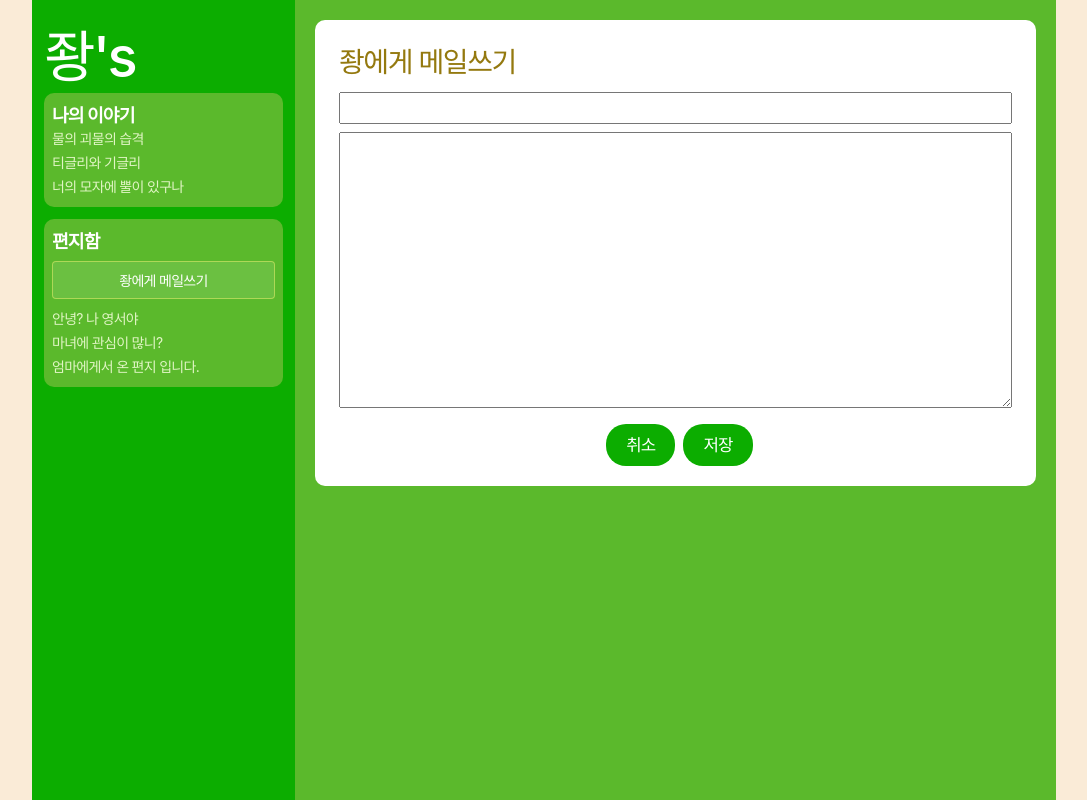
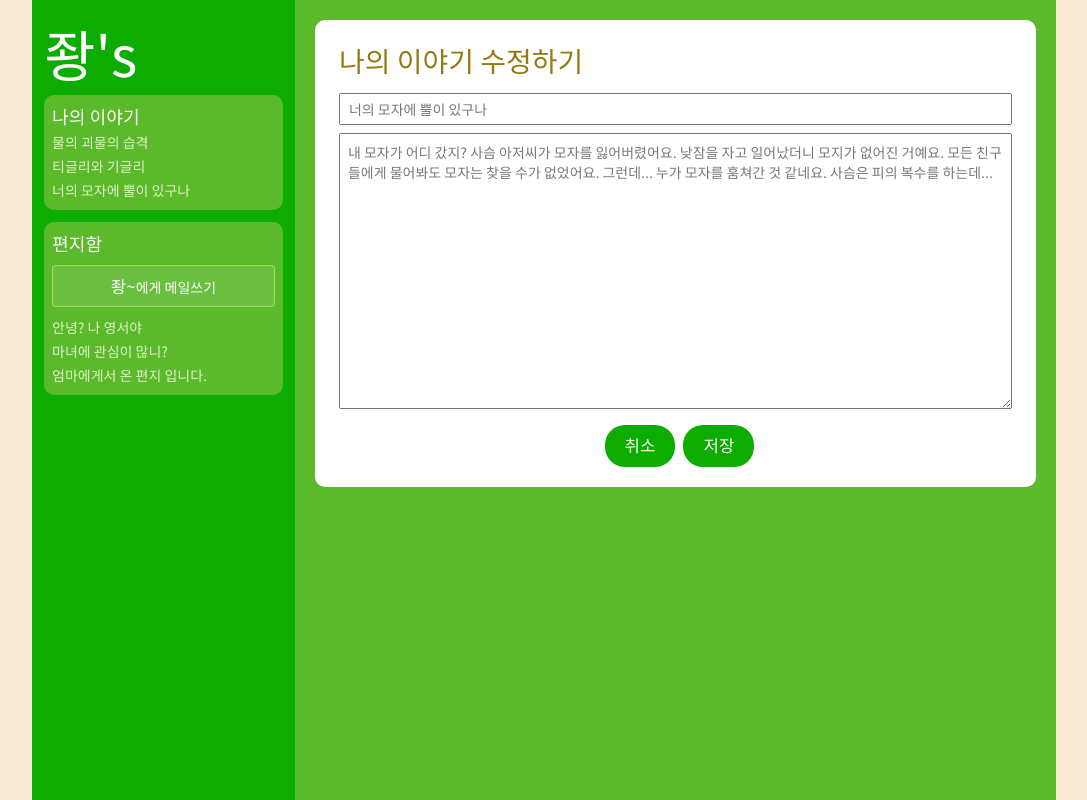
Before and after one commit to oher77/jwang, a React (Create React App) app: page / in a window 1280 px wide. Shown: the top 800 px of the page, without its empty margins (96-1183 px from the left). Built offline with nearby package versions, Linux system fonts and the light colour scheme.

Commit message:
오늘은 회의가 많았다

```diff
--- a/src/App.js
+++ b/src/App.js
@@ -8,6 +8,7 @@ import ReadMails from './component/ReadMails';
 import Welcome from './component/Welcome';
 import CreateContents from './component/CreateContents';
 import CreateMails from './component/CreateMails';
+import UpdateContents from './component/UpdateContents';
 
 class App extends Component {
   constructor(props) {
@@ -15,7 +16,7 @@ class App extends Component {
     this.max_content_id = 3;
     this.max_mail_id = 3;
     this.state = {
-      mode: 'create-mail',
+      mode: 'update-story',
       selected_content_id: 3,
       selected_mail_id: 2,
       contents: [
@@ -32,6 +33,7 @@ class App extends Component {
       welcome: { title: '좡\'s 좡좡좡', desc: '안녕? 나는 좡이야. 나는 초록색을 좋아해. 그리고 하던 일을 멈추고 다른 일을 하는 것을 좋아해. 왜냐면 나는 내가 시작한 일이 마무리 되는 것이 너무 슬퍼. 내가 하던 일과 영 영 이별하는 느낌이야... 그래서 엄마한테 매일 혼나지. "또 중간에 딴 짓 한다!!!!" 샤워를 하고 나와서 옷을 입지 않고 티비를 본다던가... 바지를 한 쪽 가랭이만 입고 책을 읽는 다던가... 나는 미련이 많고 원하는 걸 잘 이야기 하지 못 해. 그래도 나는 내가 좋은 사람이라는 걸 알아. 그래서 내가 좋아. 그리고 나는 커서 멋진 사람이 될꺼야. 어떤 일을 아주 미루다 마감에 맞춰 그 미뤘던 에너지를 폭발 시킬 수 있는 그런 직업을 찾을 거야. 그런데 그런 일은 아마... 굉장히...자... 아니.. 슬... 음... 아니 아니야.' }
     }
   }
+
   render() {
     var _mode = this.state.mode;
     var _selected_content_id = this.state.selected_content_id;
@@ -60,8 +62,8 @@ class App extends Component {
               }
             }.bind(this)}
 
-            onChangeMode={function () {
-              this.setState({ mode: 'create-story' });
+            onChangeMode={function (m) {
+              this.setState({ mode: m });
             }.bind(this)}
           ></ReadContents>
           break;
@@ -80,14 +82,13 @@ class App extends Component {
       _article = <CreateContents
         onSubmit={
           function (_title, _story) {
-            var _max_content_id = this.max_content_id;
-            _max_content_id = _max_content_id + 1;
+            this.max_content_id = this.max_content_id + 1;
             var _contents = Array.from(this.state.contents);
-            _contents.push({ id: _max_content_id, title: _title, story: _story });
+            _contents.push({ id: this.max_content_id, title: _title, story: _story });
             this.setState({ contents: _contents });
-            console.log(_max_content_id);
+            console.log(this.max_content_id);
             this.setState({ mode: 'read' });
-            this.setState({ selected_content_id: _max_content_id })
+            this.setState({ selected_content_id: this.max_content_id })
           }.bind(this)}
         onCancel={
           function () {
@@ -98,18 +99,27 @@ class App extends Component {
     } else if (_mode === 'create-mail') {
       _article =
         <CreateMails
-          onSubmit={function(_title, _message){
-            var _max_mail_id = this.max_mail_id;
-            _max_mail_id = _max_mail_id + 1;
+          onSubmit={function (_title, _message) {
+            this.max_mail_id = this.max_mail_id+1;
             _mails = Array.from(this.state.mails);
-            _mails.push({id: _max_mail_id, title: _title, message: _message});
-            this.setState({mails : _mails, mode: 'read-mail', selected_mail_id: _max_mail_id});
+            _mails.push({ id:this.max_mail_id, title: _title, message: _message });
+            this.setState({ mails: _mails, mode: 'read-mail', selected_mail_id: this.max_mail_id });
           }.bind(this)}
-          onCancel={function(){
-            this.setState({mode:'read-mail'});
+          onCancel={function () {
+            this.setState({ mode: 'read-mail' });
           }.bind(this)}
-          >
+        >
         </CreateMails>
+    } else if (_mode === 'update-story'){
+      var update_data = this.state.contents[Number(_selected_content_id-1)]
+      _article =
+      <UpdateContents data={update_data}
+         onSubmit = {function(_id, _title, _story){
+          console.log(_id, _title, _story)
+         }}
+      >
+
+      </UpdateContents>
     }
     return (
       <div className="wrap">
--- a/src/component/CreateMails.js
+++ b/src/component/CreateMails.js
@@ -11,8 +11,8 @@ class CreateMails extends Component {
                     this.props.onSubmit(e.target.title.value, e.target.message.value);
                 }.bind(this)}>
                     <section className="contents create">
-                        <input name="title" type="text"></input>
-                        <textarea name="message" type="textarea"></textarea>
+                        <input placeholder="제목" name="title" type="text"></input>
+                        <textarea placeholder="좡에게 편지를 써보아요" name="message" type="textarea"></textarea>
                     </section>
                     <section className="buttons-item create">
                         <ul className="form-button-list">
@@ -21,7 +21,7 @@ class CreateMails extends Component {
                                     e.preventDefault();
                                     this.props.onCancel();
                                 }.bind(this)}>취소</button></li>
-                            <li><button type="submit">저장</button></li>
+                            <li><button type="submit">좡에게 메일 보내기</button></li>
                         </ul>
                     </section>
                 </form>
--- a/src/component/ReadContents.js
+++ b/src/component/ReadContents.js
@@ -1,8 +1,15 @@
 import React, { Component } from 'react';
 
 class ReadContents extends Component {
+    shouldComponentUpdate(newProps) {
+        if(this.props.data === newProps.data) {
+            return false;
+        }return true;
+    }
+
     render() {
         var data = this.props.data;
+        console.log('===>ReadContents Render');
         return (
             <div>
                 <div className="read-contents story-bg">
@@ -28,11 +35,14 @@ class ReadContents extends Component {
                 </div>
                 <section className="control">
                     <ul className="button-list">
-                        {/* <a href="/"><li>삭제하기</li></a>
-                        <a href="/"><li>수정하기</li></a> */}
+                        <a href="/"><li>삭제하기</li></a>
+                        <a href="/" onClick={function(e){
+                            e.preventDefault();
+                            this.props.onChangeMode('update-story');
+                        }.bind(this)}><li>수정하기</li></a>
                         <a href="/" onClick={function (e) {
                             e.preventDefault();
-                            this.props.onChangeMode();
+                            this.props.onChangeMode('create-story');
                         }.bind(this)}><li>이야기 쓰기</li></a>
                     </ul>
                 </section>
--- a/src/component/ReadMails.js
+++ b/src/component/ReadMails.js
@@ -1,7 +1,13 @@
 import React, { Component } from 'react';
 
 class ReadMails extends Component {
+    shouldComponentUpdate(newProps){
+        if(this.props.data === newProps.data){
+            return false
+        }return true
+    }
     render() {
+        console.log('===>ReadMails Render');
         var data = this.props.data;
         return (
             <div className="read-contents story-bg">
--- a/src/component/Subject.js
+++ b/src/component/Subject.js
@@ -1,7 +1,14 @@
 import React, { Component } from 'react';
 
 class Subject extends Component {
+    shouldComponentUpdate(newProps){
+        if(newProps.title === this.props.title){
+            return false;
+        }
+        return true;
+    }
     render() {
+        console.log('Subject Render');
         return (
             <section className="subject">
                 <a href="/Welcome" onClick={function(e) {
--- a/src/component/TOCMail.js
+++ b/src/component/TOCMail.js
@@ -1,7 +1,13 @@
 import React, { Component } from 'react';
 
 class TOCMail extends Component {
+    shouldComponentUpdate(newProps) {
+        if(this.props.data === newProps.data){
+            return false
+        }return true
+    }
     render() {
+        console.log('====>TOCMail Redered')
         var lists = [];
         var i = 0;
         var _data = this.props.data;
@@ -27,7 +33,7 @@ class TOCMail extends Component {
                         e.preventDefault();
                         this.props.onChangeMode();
                     }.bind(this)}>
-                    좡에게 메일쓰기</a>
+                    <span>좡~</span>에게 메일쓰기</a>
 
                 <ul>
                     {lists}
--- a/src/component/TOCStory.js
+++ b/src/component/TOCStory.js
@@ -1,7 +1,13 @@
 import React, { Component } from 'react';
 
 class TOCStory extends Component {
+    shouldComponentUpdate(newProps) {
+        if(newProps.data === this.props.data) {
+            return false
+        }return true
+    }
     render() {
+        console.log('===>TOCStory Rendered')
         var lists = [];
         var _data = this.props.data;
         var i = 0;
--- /dev/null
+++ b/src/component/UpdateContents.js
@@ -0,0 +1,49 @@
+import React, { Component } from 'react';
+
+class UpdateContents extends Component {
+    constructor(props) {
+        super(props);
+        this.state = {
+            title: this.props.data.title,
+            story: this.props.data.story
+        }
+    }
+    inputFormHandler(e) {
+        this.setState({ [e.target.name]: e.target.value });
+    }
+    render() {
+        var data = this.props.data;
+
+        return (
+            <div className="create-contents story-bg">
+                <h3 className="title-story">나의 이야기 수정하기</h3>
+                <form onSubmit={
+                    function (e) {
+                        e.preventDefault();
+                        this.props.onSubmit(
+                            e.target.id.value,
+                            e.target.title.value,
+                            e.target.story.value);
+                    }.bind(this)}>
+                    <section className="contents create">
+                        <input id={data.id} type="hidden"></input>
+                        <input name="title" type="text" value={this.state.title}
+                            onChange={this.inputFormHandler.bind(this)}></input>
+                        <textarea name="story" type="textarea" value={this.state.story}
+                            onChange={this.inputFormHandler.bind(this)}></textarea>
+                    </section>
+                    <section className="buttons-item create">
+                        <ul className="form-button-list">
+                            <li><button type="button" onClick={function (e) {
+                                this.props.onCancel();
+                            }.bind(this)}>취소</button></li>
+                            <li><button type="submit">저장</button></li>
+                        </ul>
+                    </section>
+                </form>
+            </div>
+
+        );
+    }
+}
+export default UpdateContents;
--- a/src/css/App.css
+++ b/src/css/App.css
@@ -20,7 +20,9 @@
     box-sizing: border-box;
     padding: 0;
     margin: 0;
-    letter-spacing: -0.05em;
+    /* letter-spacing: -0.05em; */
+    font-family: 'Noto Sans KR';
+    font-weight: normal;
 }
 p {
     color: #889081;
@@ -43,6 +45,8 @@ a {
 input, textarea {
     font-size: 1.1em;
     padding-left: 8px;
+    color: #777;
+    font-size: 14px;
 }
 input{
     height: 32px;
@@ -50,6 +54,11 @@ input{
 
 textarea {
     min-height: 240px;
+    padding-top: 8px;
+}
+
+input::placeholder, textarea::placeholder{
+    color: #aaaaaa;
 }
 
 /* Layout */
@@ -194,3 +203,6 @@ ul.button-list {
     display: inline-block;
     text-align: center;
 }
+.bt-write-mail span {
+    font-size: 1.2em;
+}
```
